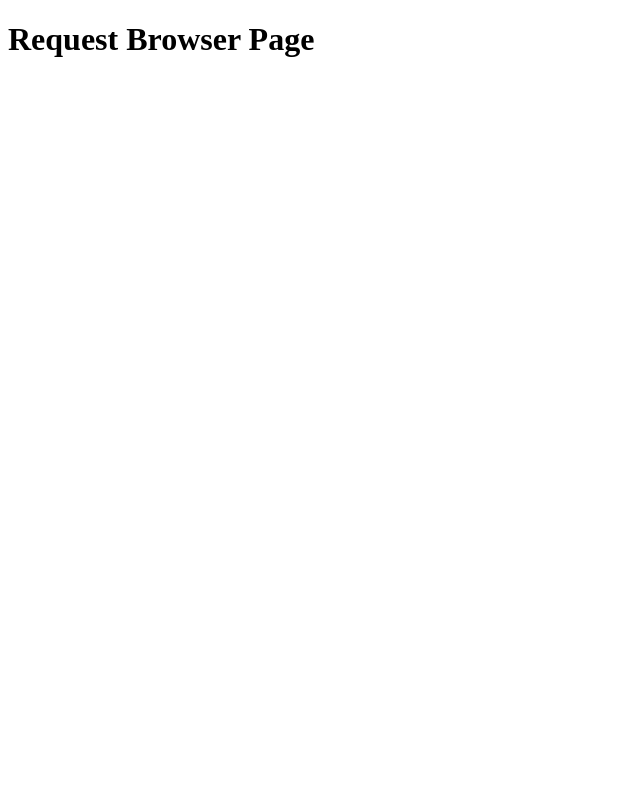
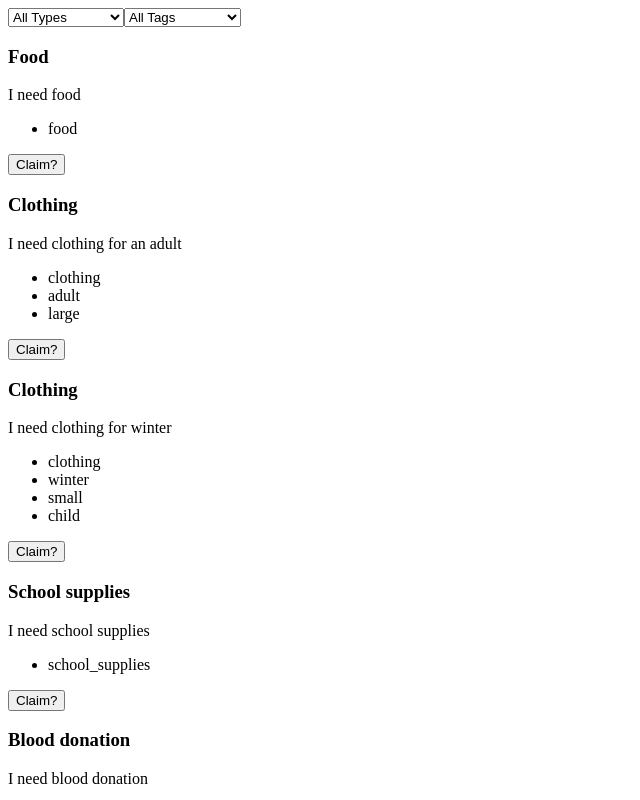
Before and after one commit to GasserElharesy/Elmontakhab, a React (Vite) app in the folder NGO-Website/: page / in a window 1280 px wide. Shown: the top 800 px of the page, without its empty margins (0-640 px from the left). Built offline with nearby package versions, Linux system fonts and the light colour scheme.

Commit message:
Functioning Filtering Browser Page (not claimed)

```diff
--- /dev/null
+++ b/NGO-Website/src/Pages/Donor/RequestBrowserPage/FilterBar.jsx
@@ -0,0 +1,45 @@
+import React, { useState } from 'react';
+import { TYPE_OF_REQUESTS } from './Request';
+
+function FilterBar({ requests, onFilterChange }) {
+  const [selectedType, setSelectedType] = useState('');
+  const [selectedTag, setSelectedTag] = useState('');
+
+  // Derive unique types and tags from requests
+  const uniqueTypes = [...new Set(requests.map((req) => req.type))];
+  const uniqueTags = [...new Set(requests.flatMap((req) => req.tags))];
+
+  const handleTypeChange = (event) => {
+    setSelectedType(event.target.value);
+    onFilterChange(event.target.value, selectedTag);
+  };
+
+  const handleTagChange = (event) => {
+    setSelectedTag(event.target.value);
+    onFilterChange(selectedType, event.target.value);
+  };
+
+  return (
+    <div className="filter-bar">
+      <select value={selectedType} onChange={handleTypeChange}>
+        <option value="">All Types</option>
+        {uniqueTypes.map((type) => (
+          <option key={type} value={type}>
+            {type}
+          </option>
+        ))}
+      </select>
+
+      <select value={selectedTag} onChange={handleTagChange}>
+        <option value="">All Tags</option>
+        {uniqueTags.map((tag) => (
+          <option key={tag} value={tag}>
+            {tag}
+          </option>
+        ))}
+      </select>
+    </div>
+  );
+}
+
+export default FilterBar;
--- a/NGO-Website/src/Pages/Donor/RequestBrowserPage/Request/Request.js
+++ b/NGO-Website/src/Pages/Donor/RequestBrowserPage/Request.js
@@ -7,22 +7,28 @@ export const TYPE_OF_REQUESTS = {
 };
 
 export class Request {
-  constructor(type, description, tags) {
+  isClaimed = false;
+  constructor(id, type, description, tags) {
+    this.id = id;
     this.type = type;
     this.description = description;
     this.tags = tags;
   }
 
   getType() {
-    return this._type;
+    return this.type;
   }
 
   getDescription() {
-    return this._description;
+    return this.description;
   }
 
   getTags() {
-    return this._tags;
+    return this.tags;
+  }
+
+  getId() {
+    return this.id;
   }
 
   hasTag = (value) => {
@@ -33,4 +39,11 @@ export class Request {
     }
     return false;
   };
+
+  claim() {
+    this.isClaimed = true;
+  }
+  unClaim() {
+    this.isClaimed = false;
+  }
 }
--- a/NGO-Website/src/Pages/Donor/RequestBrowserPage/RequestBrowserPage.jsx
+++ b/NGO-Website/src/Pages/Donor/RequestBrowserPage/RequestBrowserPage.jsx
@@ -1,23 +1,66 @@
-import { Request } from "./Request/Request";
-import { TYPE_OF_REQUESTS } from "./Request/Request"
+import React, { useState } from 'react';
+import { Request } from "./Request";
+import { TYPE_OF_REQUESTS } from "./Request";
+import FilterBar from "./FilterBar";
+import RequestCard from "./RequestCard";
 function RequestBrowserPage() {
-
   const listOfRequests = [
-    new Request(TYPE_OF_REQUESTS.food, "I need food", ["food"]),
-    new Request(TYPE_OF_REQUESTS.clothing, "I need clothing", ["clothing"]),
-    new Request(TYPE_OF_REQUESTS.clothing, "I need clothing for winter", ["clothing"]),
-    new Request(TYPE_OF_REQUESTS.school_supplies, "I need school supplies", ["school_supplies"]),
-    new Request(TYPE_OF_REQUESTS.blood_donation, "I need blood donation", ["blood_donation"]),
-    new Request(TYPE_OF_REQUESTS.probono, "I need probono", ["probono"]),
+    new Request(1, TYPE_OF_REQUESTS.food, "I need food", ["food"]),
+    new Request(2, TYPE_OF_REQUESTS.clothing, "I need clothing for an adult", [
+      "clothing",
+      "adult",
+      "large",
+    ]),
+    new Request(3, TYPE_OF_REQUESTS.clothing, "I need clothing for winter", [
+      "clothing",
+      "winter",
+      "small",
+      "child",
+    ]),
+    new Request(4, TYPE_OF_REQUESTS.school_supplies, "I need school supplies", [
+      "school_supplies",
+    ]),
+    new Request(5, TYPE_OF_REQUESTS.blood_donation, "I need blood donation", [
+      "blood_donation",
+      "type_a",
+    ]),
+    new Request(6, TYPE_OF_REQUESTS.probono, "I need probono", ["medical"]),
   ];
 
-  const filteredRequests = listOfRequests.filter(Request => Request.hasTag("clothing"));
-  console.log(filteredRequests);
+  const [filteredRequests, setFilteredRequests] = useState(listOfRequests);
+
+  const filterRequests = (type, tag) => {
+    const newFilteredRequests = listOfRequests.filter((req) => {
+      const matchesType = type === "" || req.type === type;
+      const matchesTag = tag === "" || req.hasTag(tag);
+      return matchesType && matchesTag;
+    });
+    setFilteredRequests(newFilteredRequests);
+  };
+  const handelOnClaim = (requestID) => {
+    console.log(requestID);
+    const request = listOfRequests.find(
+      (request) => request.getId === requestID
+    );
+    request.claim();
+    console.log(request.isClaimed);
+  };
 
   return (
-    <div>
-      <h1>Request Browser Page</h1>
-    </div>
+    <>
+      <div>
+        <FilterBar requests={listOfRequests} onFilterChange={filterRequests} />
+      </div>
+      <div className="request-browser-page-container">
+        {filteredRequests.map((request) => (
+          <RequestCard
+            key={request.getId} // Important for React list rendering
+            request={request}
+            onClaim={() => handelOnClaim(request.getId)}
+          />
+        ))}
+      </div>
+    </>
   );
 }
 
--- /dev/null
+++ b/NGO-Website/src/Pages/Donor/RequestBrowserPage/RequestCard.jsx
@@ -0,0 +1,19 @@
+function RequestCard({ request, onClaim }) {
+  return (
+    <>
+      <div className="request-card-container">
+        <h3>{request.type}</h3>
+        <p>{request.description}</p>
+        <ul>
+          {request.tags.map((tag) => (
+            <li>{tag}</li>
+          ))}
+        </ul>
+
+        <button id="claim-button"onClick={() => onClaim()}>Claim?</button>
+      </div>
+    </>
+  );
+}
+
+export default RequestCard;
```
